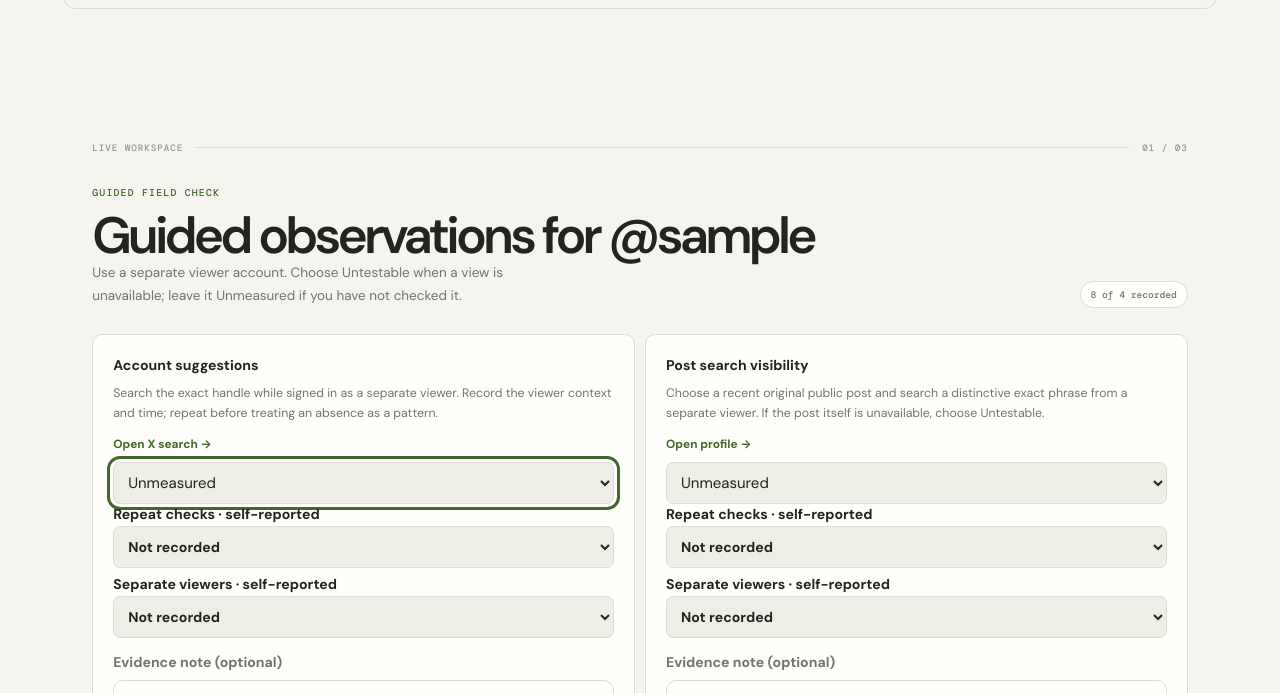
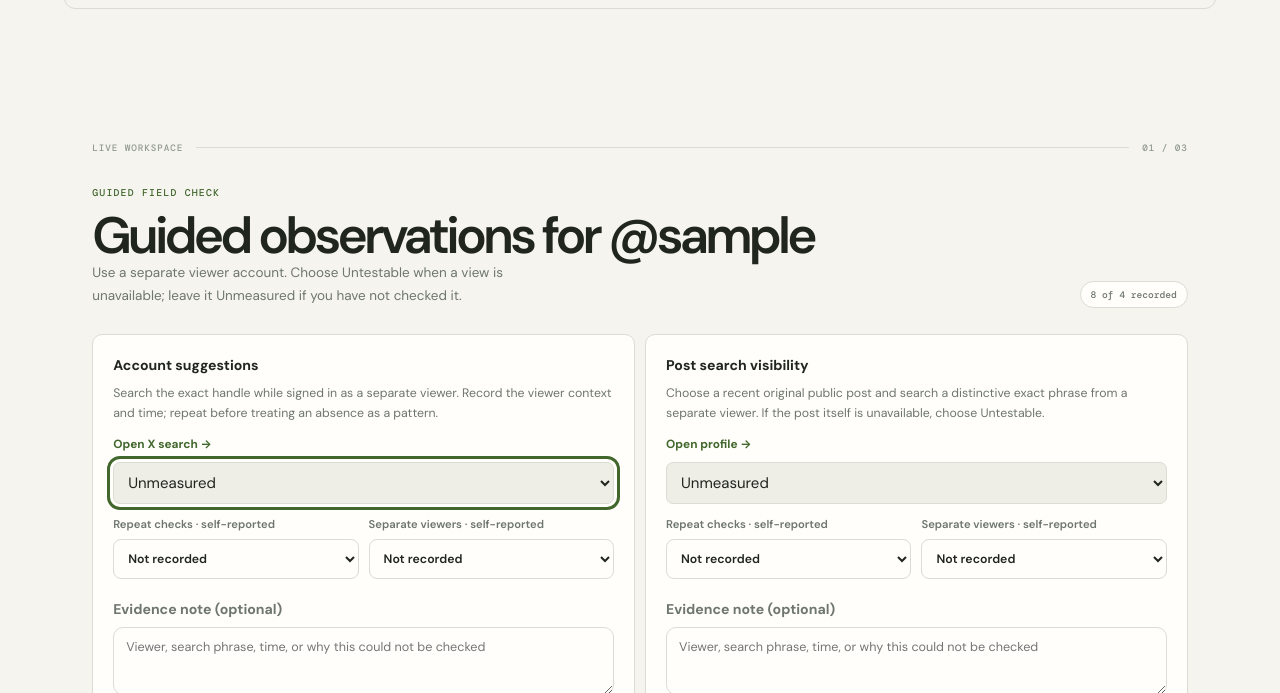
Before and after one commit to NomadDigita/Shadowban, a plain HTML site: page static/index.html in a window 1280 px wide. Both pictures are taken after typing "Sample" into the empty fields and a click on the button "Start a check". Shown: the part 1059-1752 px from the top of the page. Drawn offline with nearby package versions, Linux system fonts and the light colour scheme; no server answers.

Commit message:
Style per-surface confidence controls

```diff
--- a/static/style.css
+++ b/static/style.css
@@ -447,3 +447,10 @@ button { color: inherit; }
 .watch-reminder select:focus-visible { outline: 2px solid var(--accent); outline-offset: 2px; }
 .watch-reminder-status[data-due="true"] { color: var(--warn); font-weight: 650; }
 @media (max-width: 430px) { .watch-reminder { align-items: flex-start; flex-direction: column; } .watch-reminder select { width: 100%; max-width: none; } }
+
+.replication-fields { display: grid; grid-template-columns: repeat(2, minmax(0, 1fr)); gap: 10px; margin: 12px 0; }
+.replication-fields label { display: grid; gap: 5px; color: var(--muted); font-size: .75rem; font-weight: 600; }
+.replication-fields select { width: 100%; min-height: 40px; padding: 0 10px; border: 1px solid var(--line); border-radius: 8px; color: var(--ink); background: var(--surface); font-size: .82rem; }
+.evidence-confidence { display: block; margin-top: 9px; color: var(--accent-strong); font-size: .76rem; font-weight: 650; }
+.confidence-disclosure { display: block; margin: 12px 0 18px; color: var(--muted); font-size: .8rem; line-height: 1.55; }
+@media (max-width: 430px) { .replication-fields { grid-template-columns: 1fr; } }
```
